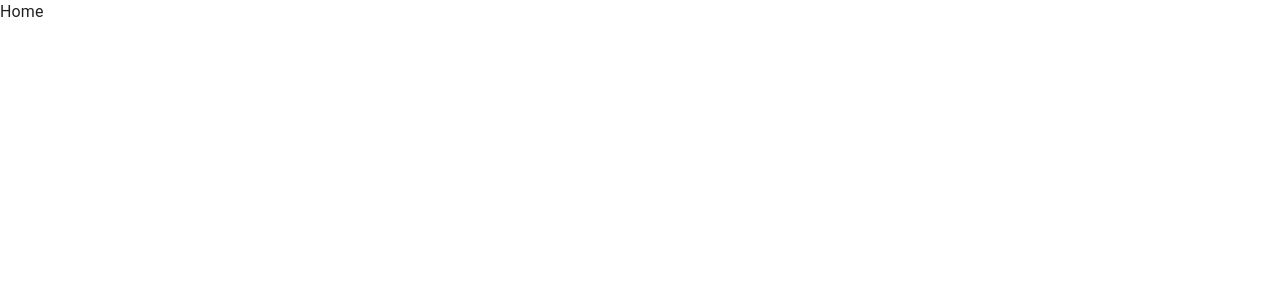
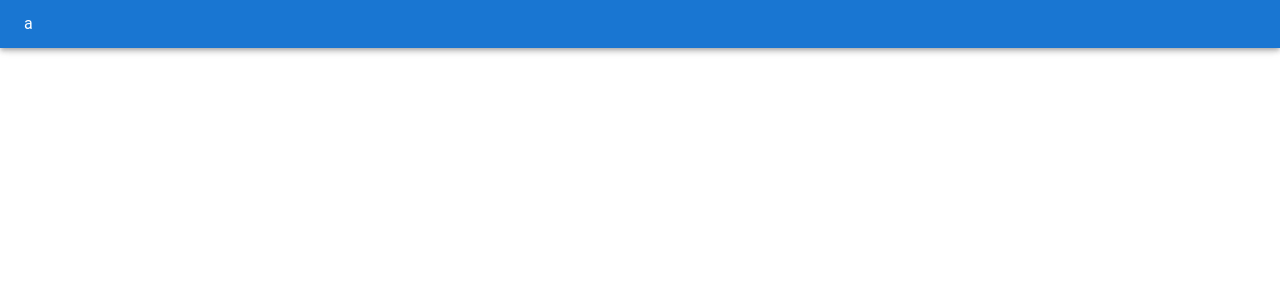
Before and after one commit to Demo-23home/DRF-React-djChat, a React (Vite) app in the folder reactChat/: page / in a window 1280 px wide. Shown: the top 300 px of the page. Built offline with nearby package versions, Linux system fonts and the light colour scheme; the HTML template or start-up script is replaced by a standard one.

Commit message:
Fixing Theme-height bug

```diff
--- a/reactChat/src/App.tsx
+++ b/reactChat/src/App.tsx
@@ -5,6 +5,8 @@ import {
   RouterProvider,
 } from "react-router-dom";
 import Home from "./pages/Home";
+import { ThemeProvider } from "styled-components";
+import { createMuiTheme } from "./theme/theme";
 
 const router = createBrowserRouter(
   createRoutesFromElements(
@@ -15,7 +17,12 @@ const router = createBrowserRouter(
 );
 
 const App: React.FC = () => {
-  return <RouterProvider router={router} />;
+  const theme = createMuiTheme();
+  return (
+    <ThemeProvider theme={theme}>
+      <RouterProvider router={router} />
+    </ThemeProvider>
+  );
 };
 
 export default App;
--- a/reactChat/src/pages/Home.tsx
+++ b/reactChat/src/pages/Home.tsx
@@ -1,10 +1,15 @@
 import { Box, CssBaseline } from "@mui/material";
+import PrimaryAppBar from "./templates/PrimaryAppBar";
+import { useTheme } from "@mui/material/styles";
 
 const Home = () => {
-  return <Box sx={{ display: "flex" }}>
-    Home
-    <CssBaseline/>
-     </Box>;
+  const theme = useTheme();
+  return (
+    <Box sx={{ display: "flex" }}>
+      <CssBaseline />
+      <PrimaryAppBar />
+    </Box>
+  );
 };
 
 export default Home;
--- /dev/null
+++ b/reactChat/src/pages/templates/PrimaryAppBar.tsx
@@ -0,0 +1,19 @@
+import { AppBar, Toolbar } from "@mui/material";
+import { useTheme } from "@mui/material/styles";
+
+const PrimaryAppBar = () => {
+  const theme = useTheme();
+  const appBarHeight = theme.primaryAppBar?.height ?? 0;
+
+  return (
+    <>
+      <AppBar>
+        <Toolbar variant="dense" sx={{ height: appBarHeight }}>
+          a
+        </Toolbar>
+      </AppBar>
+    </>
+  );
+};
+
+export default PrimaryAppBar;
--- /dev/null
+++ b/reactChat/src/theme/theme.tsx
@@ -0,0 +1,26 @@
+import { createTheme } from "@mui/material";
+
+declare module "@mui/material/styles" {
+  interface Theme {
+    primaryAppBar: {
+      height: number;
+    };
+  }
+
+  interface ThemeOptions {
+    primaryAppBar: {
+      height: number;
+    };
+  }
+}
+
+export const createMuiTheme = () => {
+  let theme = createTheme({
+    primaryAppBar: {
+      height: 50,
+    },
+  });
+  return theme;
+};
+
+export default createMuiTheme;
```
